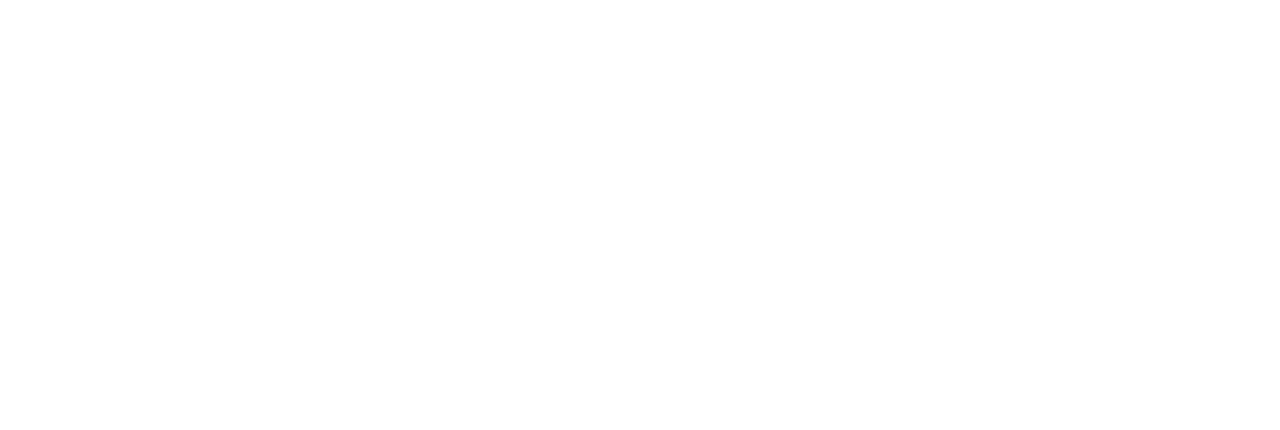
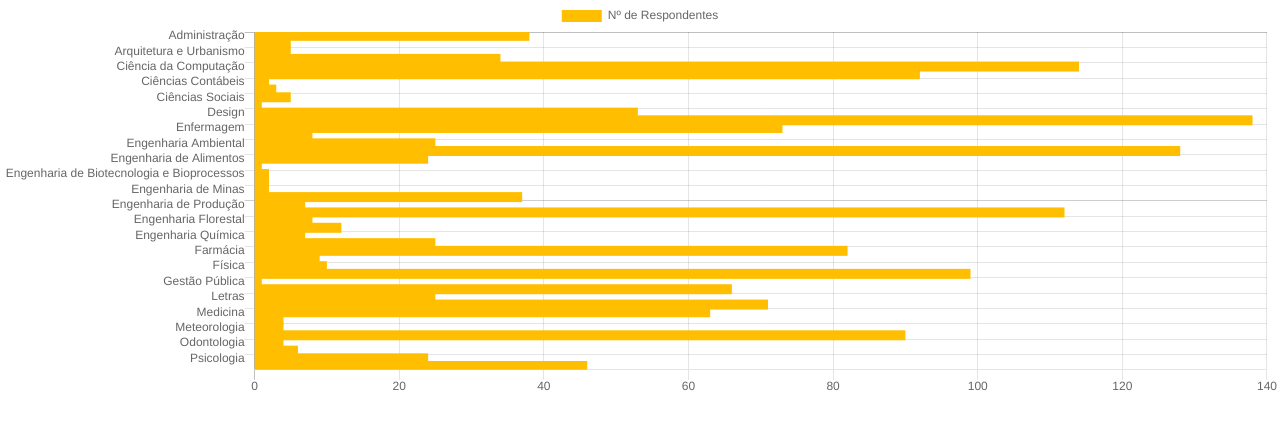
Before and after one commit to YoYolops/raeOP, a React (Create React App) app in the folder web-app/frontend/: page /main in a window 1280 px wide. Shown: the top 430 px of the page. Built offline with nearby package versions, Linux system fonts and the light colour scheme.

Commit message:
plotando gráficos com chat.js

```diff
--- a/web-app/frontend/src/components/Main.jsx
+++ b/web-app/frontend/src/components/Main.jsx
@@ -1,10 +1,13 @@
 import React from 'react';
+import { Bar } from 'react-chartjs-2';
+import BarChart from './graphics/teste.jsx'
 
 /* uso do chart.js: https://www.youtube.com/watch?v=c_9c5zkfQ3Y&ab_channel=WornOffKeys */
 
 function Main() {
     return (
         <>
+            <BarChart></BarChart>
         </>
     )
 };
--- /dev/null
+++ b/web-app/frontend/src/components/graphics/teste.jsx
@@ -0,0 +1,95 @@
+import React from 'react';
+import { Bar, HorizontalBar } from 'react-chartjs-2';
+import './teste.css'
+
+const BarChart = () => {
+    return (
+        <div className="caps">
+            <HorizontalBar
+                data = {{
+                    labels: [
+                        "Administração",
+                        "Agronomia",
+                        "Arquitetura e Urbanismo",
+                        "Arte e Mídia",
+                        "Ciência da Computação",
+                        "Ciências Biológicas",
+                        "Ciências Contábeis",
+                        "Ciências Econômicas",
+                        "Ciências Sociais",
+                        "Comunicação Social",
+                        "Design",
+                        "Direito",
+                        "Enfermagem",
+                        "Engenharia Agrícola",
+                        "Engenharia Ambiental",
+                        "Engenharia Civil",
+                        "Engenharia de Alimentos",
+                        "Engenharia de Biossistemas",
+                        "Engenharia de Biotecnologia e Bioprocessos",
+                        "Engenharia de Materiais",
+                        "Engenharia de Minas",
+                        "Engenharia de Petróleo",
+                        "Engenharia de Produção",
+                        "Engenharia Elétrica",
+                        "Engenharia Florestal",
+                        "Engenharia Mecânica",
+                        "Engenharia Química",
+                        "Estatística",
+                        "Farmácia",
+                        "Filosofia",
+                        "Física",
+                        "Geografia",
+                        "Gestão Pública",
+                        "História",
+                        "Letras",
+                        "Matemática",
+                        "Medicina",
+                        "Medicina Veterinária",
+                        "Meteorologia",
+                        "Nutrição",
+                        "Odontologia",
+                        "Pedagogia",
+                        "Psicologia",
+                        "Química"
+                    ],
+
+                    datasets: [
+                        {
+                            label: "Nº de Respondentes",
+                            data: [
+                                38,5, 5, 34, 114, 92, 2, 3, 5, 1,
+                                53, 138, 73, 8, 25, 128, 24, 1, 2, 2,
+                                2, 37, 7, 112, 8, 12, 7, 25, 82, 9,
+                                10, 99, 1, 66, 25, 71, 63, 4, 4, 90,
+                                4, 6, 24, 46
+                            ],
+                            backgroundColor: '#FFBF00',
+                            borderRadius: 3,
+                            barThickness: 10
+                        }
+                    ],
+
+
+
+                }}
+                height = {400}
+                width = {600}
+                options = {{
+                    maintainAspectRatio: false,
+                    scales: {
+                        yAxes:[
+                            {
+                                ticks: {
+                                    beginAtZero: true
+                                },
+                            },
+                        ],
+                    },
+                }}
+            />
+        </div>
+    )
+};
+
+export default BarChart;
```
Also changed, not shown: web-app/frontend/src/components/graphics/teste.css (added), 2 other files (tests, documents, lock files or other folders).
